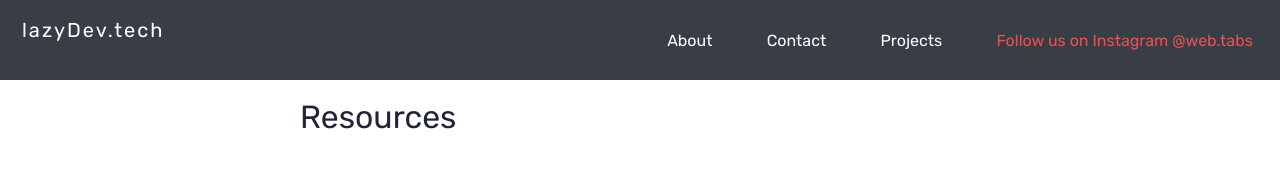
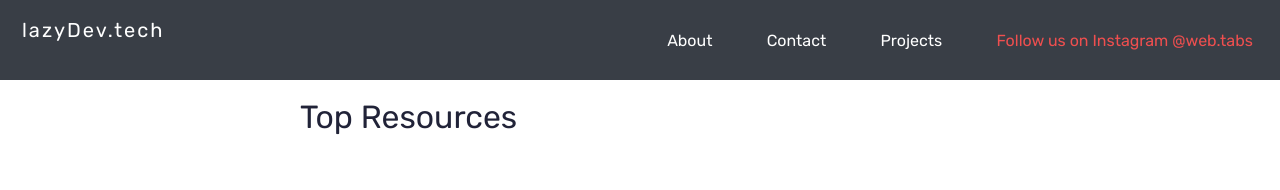
Before and after one commit to adityagupta29/lazydev, a plain HTML site: page index.html in a window 1280 px wide. Shown: the top 190 px of the page. Drawn offline with Linux system fonts and the light colour scheme.

Commit message:
changing heading to top resources

```diff
--- a/index.html
+++ b/index.html
@@ -29,7 +29,7 @@
     </nav>
     <div class="docs">
         <h1>
-            Resources
+            Top Resources
         </h1>
         <h2>
             LinkedIn Course link
```
